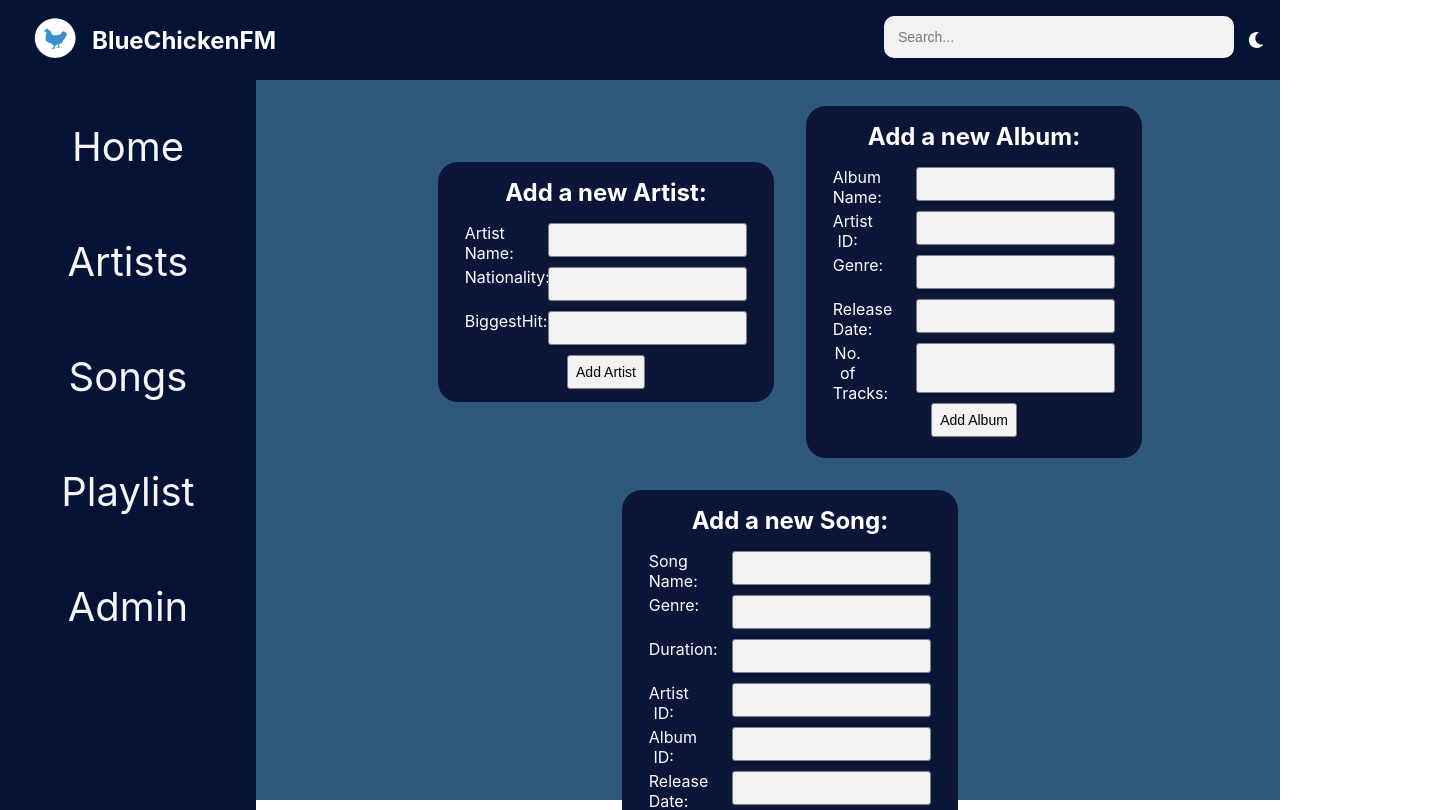
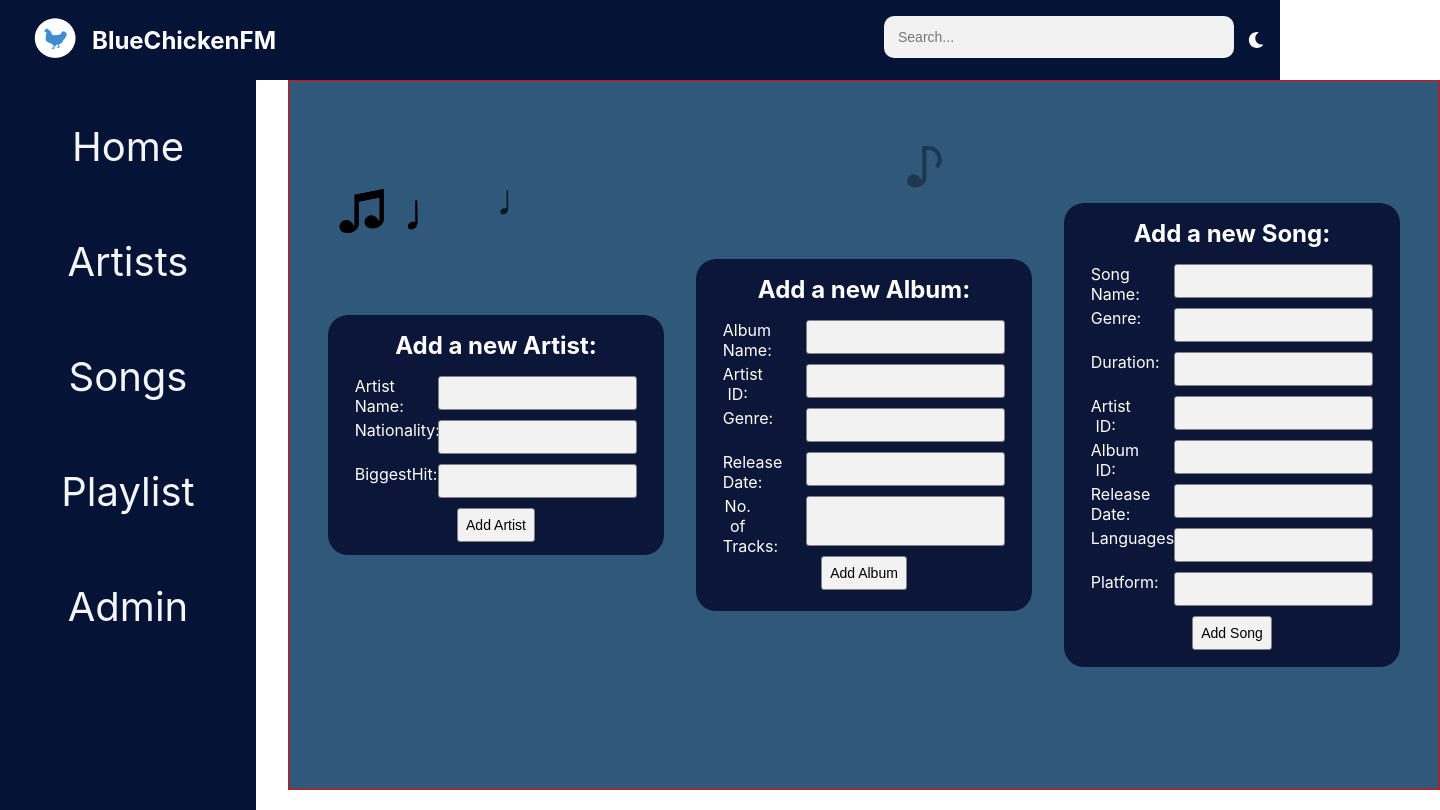
Before and after one commit to aaisharif/Client-Side-Project, a React (Create React App) app: page /admin in a window 1280 px wide. Shown: the top 810 px of the page, 1440 px wide, since content can reach past the window. Built offline with nearby package versions, Linux system fonts and the light colour scheme; no server answers; a web font is replaced by a local one.

Commit message:
muzienoots added to admin

```diff
--- a/src/components/admin/Admin.css
+++ b/src/components/admin/Admin.css
@@ -4,6 +4,9 @@
     top: 15;
   } */
 
+/* * {
+  background-color: red;
+} */
 
   .form-items{
     width: 21rem;
@@ -68,17 +71,103 @@
   }
 
   .admin-forms-container {
-    padding: 90px 0px 0px 300px;
+    /* padding: 90px 0px 0px 300px; */
     display: flex;
     /* padding-left: 20rem; */
     justify-content: center;
     align-items: center;
-    height: 100vh;
-    /* border: 1px solid red; */
+    /* height: 100vh; */
+    border: 1px solid red;
      flex-wrap: wrap;
      background-color: rgb(47,88,123);
+     width: 72rem;
+     height: 44.39rem;
+     margin: 0 0 20px 288px;
+    position: absolute;
+    top: 10%;
+
   }
+
+  /* .navbar-admin-container {
+    position: fixed;
+  } */
 
   h2 {
     padding: 1rem 0;
   }
+
+
+  .muzieknootjes {
+    display: block;
+    margin: auto;
+    position: fixed;
+    width: 50%;
+    min-width: 300px;
+    height: 200px;
+    border: 0px solid #000;
+    top: 20%;
+    left: 20%;
+    z-index: 1;
+  }
+
+  .noot-1,
+  .noot-2,
+  .noot-3,
+  .noot-4 {
+    position: absolute;
+    animation: notes 2s infinite linear;
+    font-size: 35px;
+    opacity: 0;
+  }
+
+  .noot-1 {
+    top: 60px;
+    left: 0;
+    animation-delay: 0.5s;
+  }
+
+  .noot-2 {
+    top: 30px;
+    left: 30%;
+    animation-delay: 1s;
+  }
+
+  .noot-3 {
+    top: 90px;
+    left: 60%;
+    animation-delay: 1.5s;
+  }
+
+  .noot-4 {
+    top: 40px;
+    left: 90%;
+    animation-delay: 2s;
+  }
+
+  @keyframes notes {
+    0% {
+      transform: scale(1) translate(0, 0);
+      opacity: 0;
+    }
+    50% {
+      opacity: 1;
+      transform: scale(1.5) translate(50%, -50%);
+    }
+    80% {
+      opacity: 0;
+      transform: scale(1.5) translate(100%, -100%);
+    }
+    100% {
+      transform: scale(1.5) translate(100%, -100%);
+      opacity: 0;
+    }
+  }
+
+  /* .muzieknootjes-container {
+    display: flex;
+    flex-direction: row;
+    flex-wrap: wrap;
+    top: 20%;
+    left: 20%;
+    border: 1px solid red;
+  } */
--- a/src/components/admin/AdminContainer.js
+++ b/src/components/admin/AdminContainer.js
@@ -8,18 +8,18 @@ import Navbar from '../navbar/Navbar';
 
 const AdminContainer = () => {
 
-    const [songs, setSongs] = useState ([]);
-    const [albums, setAlbums] = useState ([]);
+    const [songs, setSongs] = useState([]);
+    const [albums, setAlbums] = useState([]);
     const [artists, setArtists] = useState([])
 
     const getArtistData = () => {
         fetch("http://localhost:8080/api/v1/artists")
-        .then(resp=>resp.json())
-        .then(data =>  setArtists(data))
+            .then(resp => resp.json())
+            .then(data => setArtists(data))
     }
 
 
-    useEffect (getArtistData, []);
+    useEffect(getArtistData, []);
 
     const addNewArtist = (newArtist) => {
 
@@ -74,18 +74,53 @@ const AdminContainer = () => {
     return (
 
         <div>
-            <Navbar/>
+            <Navbar className="navbar-admin-container" />
+
+
+                {/* <div className="muzieknootjes-container"> */}
+                <div class="muzieknootjes">
+                    <div class="noot-1">
+                        &#9835; &#9833;
+                    </div>
+                    <div class="noot-2">
+                        &#9833;
+                    </div>
+                    <div class="noot-3">
+                        &#9839; &#9834;
+                    </div>
+                    <div class="noot-4">
+                        &#9834;
+                    </div>
+                </div>
+                <div class="muzieknootjes">
+                    <div class="noot-1">
+                        &#9835; &#9833;
+                    </div>
+                    <div class="noot-2">
+                        &#9833;
+                    </div>
+                    <div class="noot-3">
+                        &#9839; &#9834;
+                    </div>
+                    <div class="noot-4">
+                        &#9834;
+                    </div>
+                </div>
+
+
             <div className="admin-forms-container">
+
                 <div className="new-artist-form form-items">
-                <NewArtistForm onArtistSubmission={addNewArtist}/>
+                    <NewArtistForm onArtistSubmission={addNewArtist} />
                 </div>
                 <div className="new-album-form form-items">
-                <NewAlbumForm onAlbumSubmission={addNewAlbum}/>
+                    <NewAlbumForm onAlbumSubmission={addNewAlbum} />
                 </div>
                 <div className="new-song-form form-items">
-                <NewSongForm onSongSubmission={addNewSong}/>
+                    <NewSongForm onSongSubmission={addNewSong} />
                 </div>
             </div>
+
         </div>
     )
 }
--- a/src/components/albums/Album.css
+++ b/src/components/albums/Album.css
@@ -29,7 +29,7 @@
     width: 505px;
     height: 250px;
     background-color: rgb(192, 223, 255);
-    background: linear-gradient(0.25turn, #59b3da, #ffffff, #ffad55);
+    /* background: linear-gradient(0.25turn, #59b3da, #ffffff, #ffad55); */
 }
 
 .h1-1{
@@ -44,7 +44,7 @@
 
 .h1-2{
     font-size: x-large;
-    color: rgb(255, 255, 255);
+    color: rgb(167, 214, 255);
     text-shadow: 1px 1px 0 #000000;
 
 }
--- a/src/components/albums/AlbumList.js
+++ b/src/components/albums/AlbumList.js
@@ -21,14 +21,15 @@ const AlbumList = ({ albums }) => {
         <>
             <div className="home-page">
 
-                <div className="for-chickens" >
+                {/* <div className="for-chickens" >
                     <img src={forChickens} alt={"for chickens"} />
-                </div>
+                </div> */}
 
                 <div className="heading">
                     <h1 className="h1-1">LISTEN TO MUSIC</h1>
                     <h1 className="h1-2">AND ENJOY WHAT YOU LOVE</h1>
                 </div>
+
                 <div class="muzieknootjes">
                     <div class="noot-1">
                         &#9835; &#9833;
```
Lines whose indentation alone changed are shown as unchanged.
